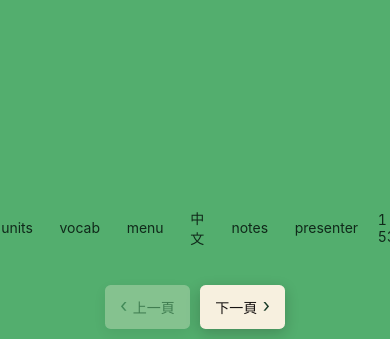
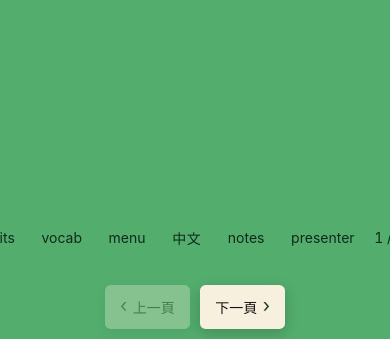
Before and after one commit to lewishsiung-creator/vicky-modern-art, a plain HTML site: page week02/index.html in a window 390 px wide. Shown: the part 505-844 px from the top of the page. Drawn offline with Linux system fonts and the light colour scheme.

Commit message:
Chinese mode: keep the HUD on one line on a phone
Chinese labels are wider per character, so 講者視窗 and the slide
counter wrapped at 375px. Shortened to 講者 and stopped the HUD
wrapping at all.

Co-Authored-By: Claude Opus 5 <noreply@anthropic.com>

```diff
--- a/shared/style.css
+++ b/shared/style.css
@@ -890,6 +890,9 @@ html[lang="zh-Hant"] .chip::after { content: 'EN'; font-size: .5em; }
   opacity: .75; transition: opacity .2s var(--ease);
 }
 #hud:hover { opacity: 1; }
+/* Chinese labels are wider per character. A label that wraps turns the
+   HUD into two ragged lines, so nothing in it ever wraps. */
+#hud > * { white-space: nowrap; }
 #hud button {
   font: inherit; background: none; border: none; cursor: pointer;
   color: inherit; padding: .2em .3em;
--- a/week02/index.html
+++ b/week02/index.html
@@ -30,7 +30,7 @@
   <button id="btn-menu" title="Jump to a section (M)" data-zh="目錄" data-zh-title="跳到某一段 (M)">menu</button>
   <button id="btn-lang" title="中文 / English (L)" data-zh="EN">中文</button>
   <button id="btn-notes" title="Speaker notes on this screen (N)" data-zh="備註" data-zh-title="在這個螢幕看備註 (N)">notes</button>
-  <button id="btn-presenter" title="Presenter window on a second screen (P)" data-zh="講者視窗" data-zh-title="另一個螢幕的講者視窗 (P)">presenter</button>
+  <button id="btn-presenter" title="Presenter window on a second screen (P)" data-zh="講者" data-zh-title="另一個螢幕的講者視窗 (P)">presenter</button>
   <span class="count" id="count">1 / 1</span>
 </div>
 
```
Also changed, not shown: week03/index.html (+1 -1 lines), week04/index.html (+1 -1 lines), week05/index.html (+1 -1 lines), week06/index.html (+1 -1 lines), week07/index.html (+1 -1 lines), week08/index.html (+1 -1 lines), week09/index.html (+1 -1 lines), week10/index.html (+1 -1 lines), week11/index.html (+1 -1 lines).
